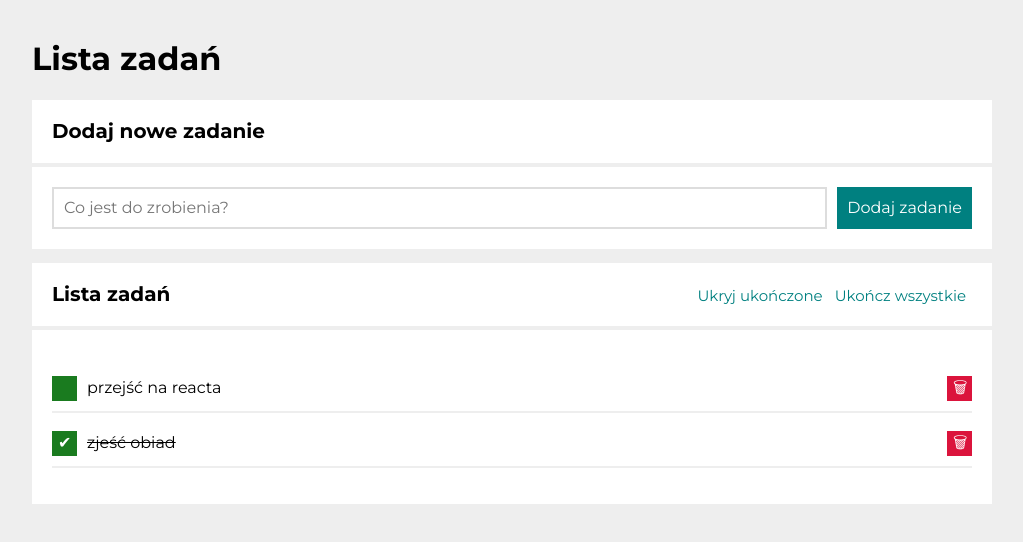
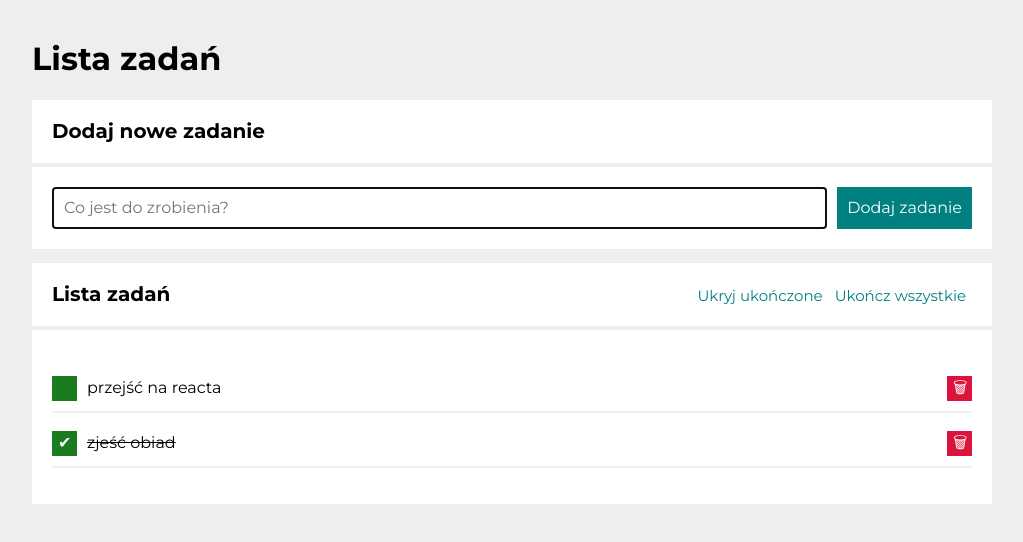
Before and after one commit to pkruczek22/to-do-list-react, a React (Create React App) app: page / in a window 1280 px wide. Shown: the top 542 px of the page, without its empty margins (128-1151 px from the left). Built offline with nearby package versions, Linux system fonts and the light colour scheme.

Commit message:
bugs with deploy fixed

```diff
--- a/src/Form/index.js
+++ b/src/Form/index.js
@@ -2,7 +2,7 @@ import "./style.css"
 
 const Form = (props) => (
     <form className="form">
-    <input className="form__newTask" placeholder="Co jest do zrobienia?" required autofocus />
+    <input className="form__newTask" placeholder="Co jest do zrobienia?" required autoFocus />
     <button className="form__button">Dodaj zadanie</button>
  </form>
 );
```
Also changed, not shown: public/manifest.json.
